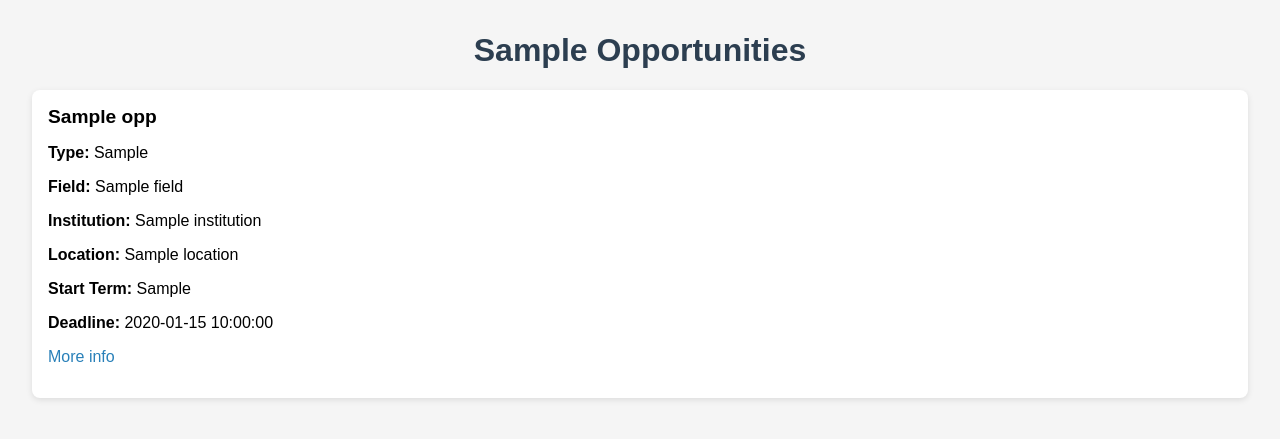
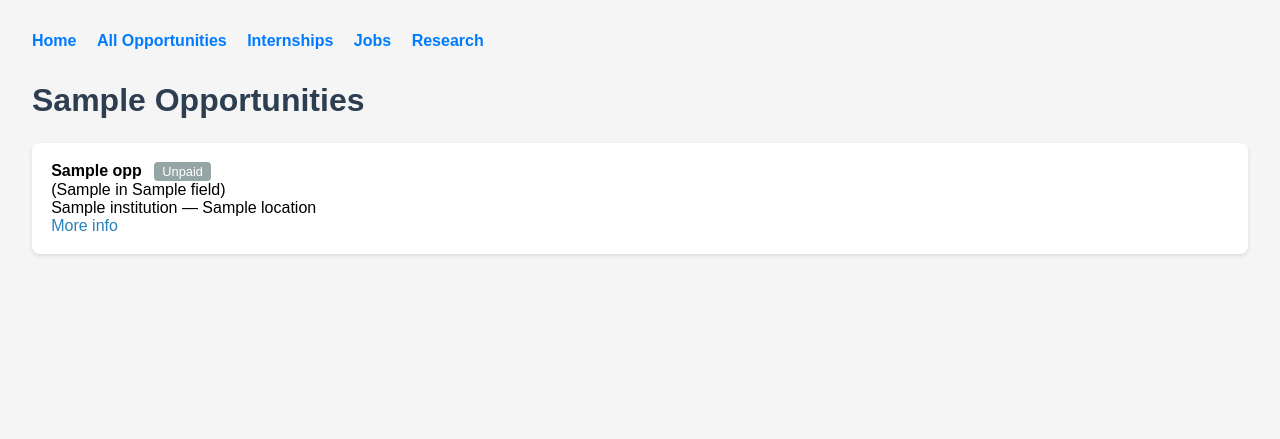
Before and after one commit to francesleduke/SOAR-Database, a Flask app: template templates/home.html in a window 1280 px wide. Shown: the top 439 px of the page. Run offline with Flask 3, Linux system fonts and the light colour scheme; the template is opened without the code that fills it: most values are stand-ins (such as "Sample title", 1, 10 or a date in 2020).

Commit message:
Update home.html

```diff
--- a/templates/home.html
+++ b/templates/home.html
@@ -2,32 +2,101 @@
 <html lang="en">
 <head>
     <meta charset="UTF-8">
-    <title>{% if opp_type %}{{ opp_type|capitalize }} Opportunities{% else %}All Opportunities{% endif %}</title>
+    <title>
+        {% if opp_type %}
+            {{ opp_type|capitalize }} Opportunities
+        {% else %}
+            All Opportunities
+        {% endif %}
+    </title>
     <style>
-        body { font-family: Arial, sans-serif; margin: 2rem; background-color: #f5f5f5; }
-        h1 { color: #2c3e50; text-align: center; }
-        .cards { display: grid; grid-template-columns: repeat(auto-fit, minmax(300px, 1fr)); gap: 1rem; }
-        .card { background-color: #fff; padding: 1rem; border-radius: 8px; box-shadow: 0 2px 6px rgba(0,0,0,0.1); }
-        .card a { color: #2980b9; text-decoration: none; }
-        .card a:hover { text-decoration: underline; }
-        .card h2 { margin-top: 0; font-size: 1.2em; }
+        body {
+            font-family: Arial, sans-serif;
+            margin: 2rem;
+            background-color: #f5f5f5;
+        }
+        nav {
+            margin-bottom: 2rem;
+        }
+        nav a {
+            margin-right: 1rem;
+            text-decoration: none;
+            color: #007BFF;
+            font-weight: bold;
+        }
+        nav a:hover {
+            text-decoration: underline;
+        }
+        h1 {
+            color: #2c3e50;
+            margin-bottom: 1.5rem;
+        }
+        .opportunity-list {
+            list-style-type: none;
+            padding: 0;
+        }
+        .opportunity-card {
+            background-color: #fff;
+            margin: 1rem 0;
+            padding: 1.2rem;
+            border-radius: 8px;
+            box-shadow: 0 2px 4px rgba(0,0,0,0.1);
+        }
+        .opportunity-card a {
+            color: #2980b9;
+            text-decoration: none;
+        }
+        .opportunity-card a:hover {
+            text-decoration: underline;
+        }
+        .badge {
+            display: inline-block;
+            padding: 2px 8px;
+            font-size: 0.8rem;
+            border-radius: 4px;
+            margin-left: 0.5rem;
+        }
+        .paid { background-color: #2ecc71; color: white; }
+        .unpaid { background-color: #95a5a6; color: white; }
     </style>
 </head>
 <body>
-    <h1>{% if opp_type %}{{ opp_type|capitalize }} Opportunities{% else %}All Opportunities{% endif %}</h1>
-    <div class="cards">
-        {% for opp in opportunities %}
-        <div class="card">
-            <h2>{{ opp.title }}</h2>
-            <p><strong>Type:</strong> {{ opp.opportunity_type }}</p>
-            <p><strong>Field:</strong> {{ opp.field }}</p>
-            {% if opp.institution %}<p><strong>Institution:</strong> {{ opp.institution }}</p>{% endif %}
-            {% if opp.location %}<p><strong>Location:</strong> {{ opp.location }}</p>{% endif %}
-            {% if opp.start_term %}<p><strong>Start Term:</strong> {{ opp.start_term }}</p>{% endif %}
-            {% if opp.deadline %}<p><strong>Deadline:</strong> {{ opp.deadline }}</p>{% endif %}
-            {% if opp.link %}<p><a href="{{ opp.link }}" target="_blank">More info</a></p>{% endif %}
-        </div>
-        {% endfor %}
-    </div>
+    <nav>
+        <a href="/landing">Home</a>
+        <a href="/opportunities">All Opportunities</a>
+        <a href="/opportunities/internship">Internships</a>
+        <a href="/opportunities/job">Jobs</a>
+        <a href="/opportunities/research">Research</a>
+    </nav>
+
+    <h1>
+        {% if opp_type %}
+            {{ opp_type|capitalize }} Opportunities
+        {% else %}
+            All Opportunities
+        {% endif %}
+    </h1>
+
+    {% if opportunities %}
+        <ul class="opportunity-list">
+            {% for opp in opportunities %}
+                <li class="opportunity-card">
+                    <strong>{{ opp.title }}</strong>
+                    {% if opp.paid %}
+                        <span class="badge paid">Paid</span>
+                    {% else %}
+                        <span class="badge unpaid">Unpaid</span>
+                    {% endif %}
+                    <br>
+                    ({{ opp.opportunity_type }} in {{ opp.field }})<br>
+                    {% if opp.institution %}{{ opp.institution }}{% endif %}
+                    {% if opp.location %} — {{ opp.location }}{% endif %}<br>
+                    {% if opp.link %}<a href="{{ opp.link }}" target="_blank">More info</a>{% endif %}
+                </li>
+            {% endfor %}
+        </ul>
+    {% else %}
+        <p>No opportunities found.</p>
+    {% endif %}
 </body>
 </html>
```
